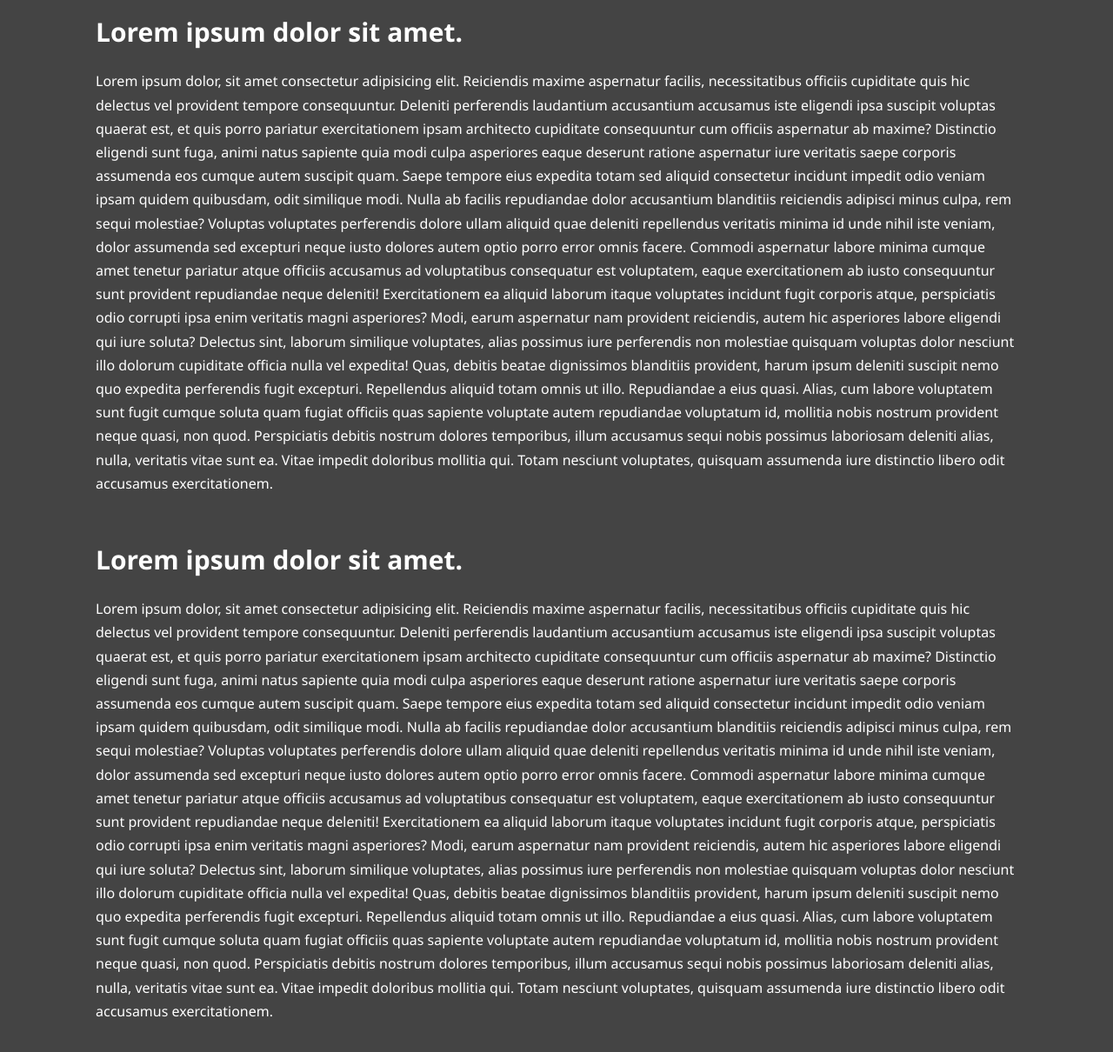
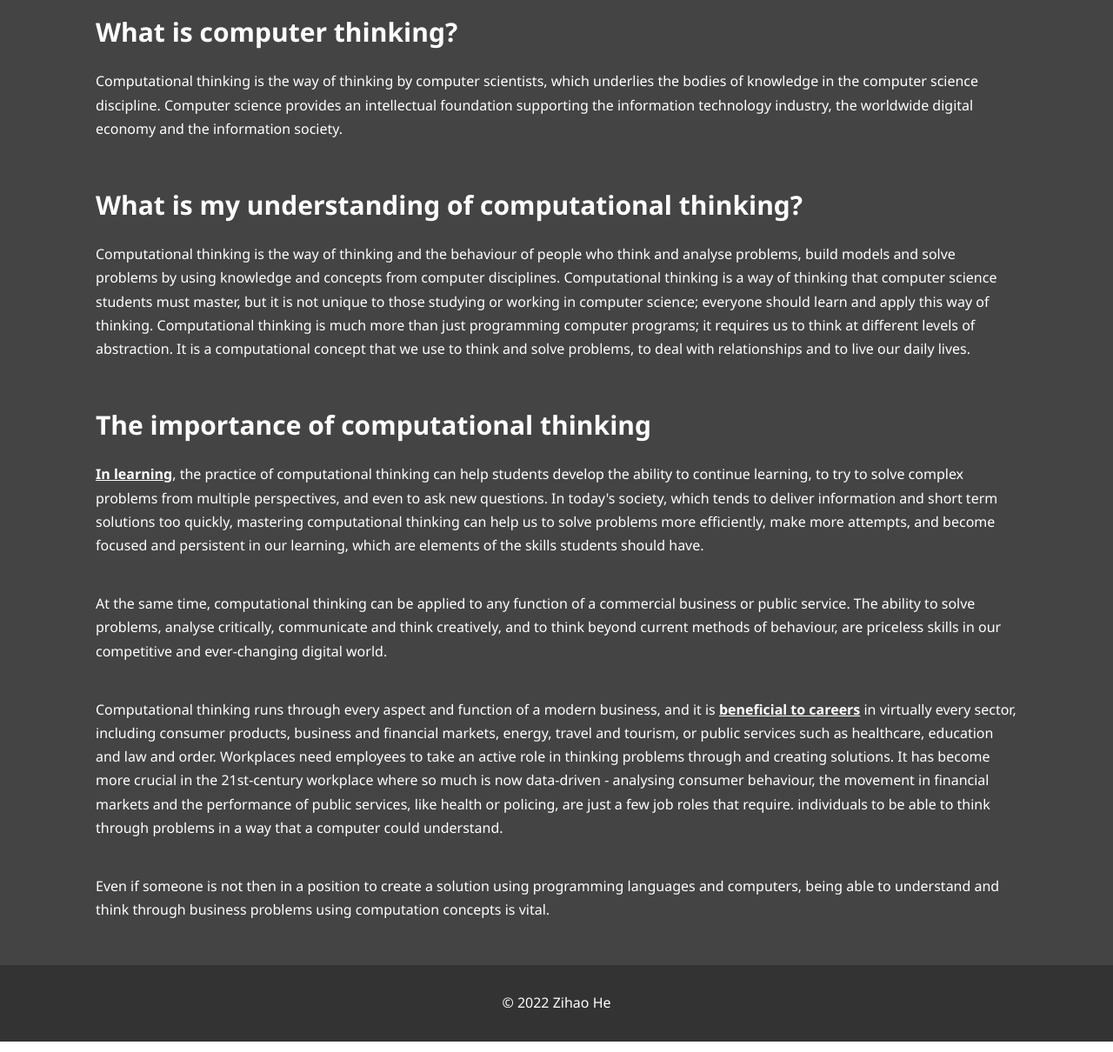
Before and after one commit to Gray1308/cmt119-assessment, a plain HTML site: page index.html in a window 1280 px wide. Shown: the part 1084-2294 px from the top of the page at 87% size. Drawn offline with Linux system fonts and the light colour scheme.

Commit message:
finish references and guide page

```diff
--- a/css/style.css
+++ b/css/style.css
@@ -26,6 +26,10 @@ h3 {
 
 p {
     margin: 10px 0;
+}
+
+b {
+    text-decoration: underline;
 }
 
 /* utility classes */
@@ -190,7 +194,7 @@ p {
 
 /* Turing */
 
-#turing .turing-image{
+#turing .turing-image {
     float: right;
     clear: both;
     width: 45%;
@@ -204,7 +208,7 @@ p {
 }
 
 #turing .turing-image p {
-   font-size: 30px;
+    font-size: 30px;
 }
 
 /* #turing .turing-image p {
--- a/index.html
+++ b/index.html
@@ -31,8 +31,9 @@
         <div class="container">
             <div class="showcase-content">
                 <h1><span class="text-primary stroke">Alan Turing</span></h1>
-                <p>Lorem ipsum dolor sit amet consectetur adipisicing elit. Qui accusantium ex fuga facilis architecto
-                    maiores recusandae incidunt pariatur quaerat quam?</p>
+                <p>"Turing, as the hero who decippped the Enigma cipher machine, made the greatest contribution to the
+                    eventual success of
+                    the Allies in winning the Second World War."</p>
                 <a class="btn" href="turing.html">Find out more</a>
             </div>
         </div>
@@ -41,7 +42,7 @@
     <section id="home-info" class="bg-dark">
         <div class="info-img"></div>
         <div class="info-content">
-            <h2><span class="text-primary">What I have learnt ?</span></h2>
+            <h2><span class="text-primary">What I have learnt?</span></h2>
             <p>Lorem ipsum dolor sit amet consectetur, adipisicing elit. Atque in iusto saepe odio dolore neque, maiores
                 laboriosam quos accusantium ad cumque vitae omnis ex similique minima nulla assumenda illum officiis.
             </p>
@@ -53,60 +54,59 @@
     <section id="guide" class="py bg-dark">
         <div class="container">
             <div class="guide-content">
-                <h1>Lorem ipsum dolor sit amet.</h1>
-                <p>Lorem ipsum dolor, sit amet consectetur adipisicing elit. Reiciendis maxime aspernatur facilis,
-                    necessitatibus officiis cupiditate quis hic delectus vel provident tempore consequuntur. Deleniti
-                    perferendis laudantium accusantium accusamus iste eligendi ipsa suscipit voluptas quaerat est, et
-                    quis porro pariatur exercitationem ipsam architecto cupiditate consequuntur cum officiis aspernatur
-                    ab maxime? Distinctio eligendi sunt fuga, animi natus sapiente quia modi culpa asperiores eaque
-                    deserunt ratione aspernatur iure veritatis saepe corporis assumenda eos cumque autem suscipit quam.
-                    Saepe tempore eius expedita totam sed aliquid consectetur incidunt impedit odio veniam ipsam quidem
-                    quibusdam, odit similique modi. Nulla ab facilis repudiandae dolor accusantium blanditiis reiciendis
-                    adipisci minus culpa, rem sequi molestiae? Voluptas voluptates perferendis dolore ullam aliquid quae
-                    deleniti repellendus veritatis minima id unde nihil iste veniam, dolor assumenda sed excepturi neque
-                    iusto dolores autem optio porro error omnis facere. Commodi aspernatur labore minima cumque amet
-                    tenetur pariatur atque officiis accusamus ad voluptatibus consequatur est voluptatem, eaque
-                    exercitationem ab iusto consequuntur sunt provident repudiandae neque deleniti! Exercitationem ea
-                    aliquid laborum itaque voluptates incidunt fugit corporis atque, perspiciatis odio corrupti ipsa
-                    enim veritatis magni asperiores? Modi, earum aspernatur nam provident reiciendis, autem hic
-                    asperiores labore eligendi qui iure soluta? Delectus sint, laborum similique voluptates, alias
-                    possimus iure perferendis non molestiae quisquam voluptas dolor nesciunt illo dolorum cupiditate
-                    officia nulla vel expedita! Quas, debitis beatae dignissimos blanditiis provident, harum ipsum
-                    deleniti suscipit nemo quo expedita perferendis fugit excepturi. Repellendus aliquid totam omnis ut
-                    illo. Repudiandae a eius quasi. Alias, cum labore voluptatem sunt fugit cumque soluta quam fugiat
-                    officiis quas sapiente voluptate autem repudiandae voluptatum id, mollitia nobis nostrum provident
-                    neque quasi, non quod. Perspiciatis debitis nostrum dolores temporibus, illum accusamus sequi nobis
-                    possimus laboriosam deleniti alias, nulla, veritatis vitae sunt ea. Vitae impedit doloribus mollitia
-                    qui. Totam nesciunt voluptates, quisquam assumenda iure distinctio libero odit accusamus
-                    exercitationem.
+                <h1>What is computer thinking?</h1>
+                <p>Computational thinking is the way of thinking by computer scientists, which underlies the bodies of
+                    knowledge in the
+                    computer science discipline. Computer science provides an intellectual foundation supporting the
+                    information technology
+                    industry, the worldwide digital economy and the information society.
                 </p>
-                <h1>Lorem ipsum dolor sit amet.</h1>
-                <p>Lorem ipsum dolor, sit amet consectetur adipisicing elit. Reiciendis maxime aspernatur facilis,
-                    necessitatibus officiis cupiditate quis hic delectus vel provident tempore consequuntur. Deleniti
-                    perferendis laudantium accusantium accusamus iste eligendi ipsa suscipit voluptas quaerat est, et
-                    quis porro pariatur exercitationem ipsam architecto cupiditate consequuntur cum officiis aspernatur
-                    ab maxime? Distinctio eligendi sunt fuga, animi natus sapiente quia modi culpa asperiores eaque
-                    deserunt ratione aspernatur iure veritatis saepe corporis assumenda eos cumque autem suscipit quam.
-                    Saepe tempore eius expedita totam sed aliquid consectetur incidunt impedit odio veniam ipsam quidem
-                    quibusdam, odit similique modi. Nulla ab facilis repudiandae dolor accusantium blanditiis reiciendis
-                    adipisci minus culpa, rem sequi molestiae? Voluptas voluptates perferendis dolore ullam aliquid quae
-                    deleniti repellendus veritatis minima id unde nihil iste veniam, dolor assumenda sed excepturi neque
-                    iusto dolores autem optio porro error omnis facere. Commodi aspernatur labore minima cumque amet
-                    tenetur pariatur atque officiis accusamus ad voluptatibus consequatur est voluptatem, eaque
-                    exercitationem ab iusto consequuntur sunt provident repudiandae neque deleniti! Exercitationem ea
-                    aliquid laborum itaque voluptates incidunt fugit corporis atque, perspiciatis odio corrupti ipsa
-                    enim veritatis magni asperiores? Modi, earum aspernatur nam provident reiciendis, autem hic
-                    asperiores labore eligendi qui iure soluta? Delectus sint, laborum similique voluptates, alias
-                    possimus iure perferendis non molestiae quisquam voluptas dolor nesciunt illo dolorum cupiditate
-                    officia nulla vel expedita! Quas, debitis beatae dignissimos blanditiis provident, harum ipsum
-                    deleniti suscipit nemo quo expedita perferendis fugit excepturi. Repellendus aliquid totam omnis ut
-                    illo. Repudiandae a eius quasi. Alias, cum labore voluptatem sunt fugit cumque soluta quam fugiat
-                    officiis quas sapiente voluptate autem repudiandae voluptatum id, mollitia nobis nostrum provident
-                    neque quasi, non quod. Perspiciatis debitis nostrum dolores temporibus, illum accusamus sequi nobis
-                    possimus laboriosam deleniti alias, nulla, veritatis vitae sunt ea. Vitae impedit doloribus mollitia
-                    qui. Totam nesciunt voluptates, quisquam assumenda iure distinctio libero odit accusamus
-                    exercitationem.
+                <h1>What is my understanding of computational thinking?</h1>
+                <p>Computational thinking is the way of thinking and the behaviour of people who think and analyse
+                    problems, build models
+                    and solve problems by using knowledge and concepts from computer disciplines. Computational thinking
+                    is a way of
+                    thinking that computer science students must master, but it is not unique to those studying or
+                    working in computer
+                    science; everyone should learn and apply this way of thinking. Computational thinking is much more
+                    than just programming
+                    computer programs; it requires us to think at different levels of abstraction. It is a computational
+                    concept that we use
+                    to think and solve problems, to deal with relationships and to live our daily lives.
                 </p>
+                <h1>The importance of computational thinking</h1>
+                <p><b>In learning</b>, the practice of computational thinking can help students develop the ability to
+                    continue learning, to try
+                    to solve complex problems from multiple perspectives, and even to ask new questions. In today's
+                    society, which tends to
+                    deliver information and short term solutions too quickly, mastering computational thinking can help
+                    us to solve problems
+                    more efficiently, make more attempts, and become focused and persistent in our learning, which are
+                    elements of the
+                    skills students should have.
+                </p>
+                <p>At the same time, computational thinking can be applied to any function of a commercial business or
+                    public service. The
+                    ability to solve problems, analyse critically, communicate and think creatively, and to think beyond
+                    current methods of
+                    behaviour, are priceless skills in our competitive and ever-changing digital world.</p>
+                <p>Computational thinking runs through every aspect and function of a modern business, and it is
+                    <b>beneficial to careers</b> in
+                    virtually every sector, including consumer products, business and financial markets, energy, travel
+                    and tourism, or
+                    public services such as healthcare, education and law and order. Workplaces need employees to take
+                    an active role in
+                    thinking problems through and creating solutions. It has become more crucial in the 21st-century
+                    workplace where so much
+                    is now data-driven - analysing consumer behaviour, the movement in financial markets and the
+                    performance of public
+                    services, like health or policing, are just a few job roles that require. individuals to be able to
+                    think through
+                    problems in a way that a computer could understand.
+                </p>
+                <p>Even if someone is not then in a position to create a solution using programming languages and
+                    computers, being able to
+                    understand and think through business problems using computation concepts is vital.</p>
             </div>
         </div>
     </section>
```
Also changed, not shown: reflection.html (+9 -19 lines).
